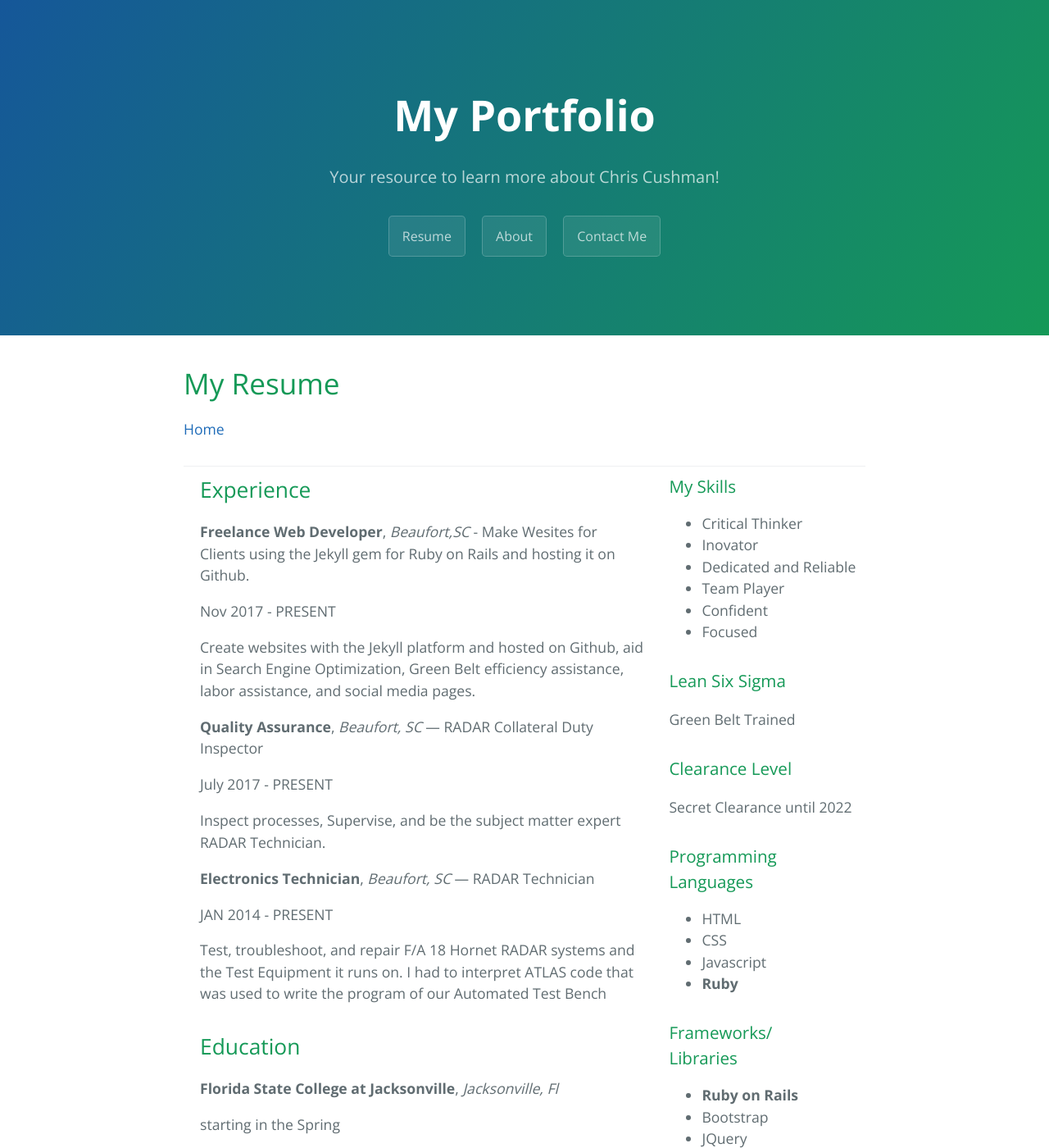
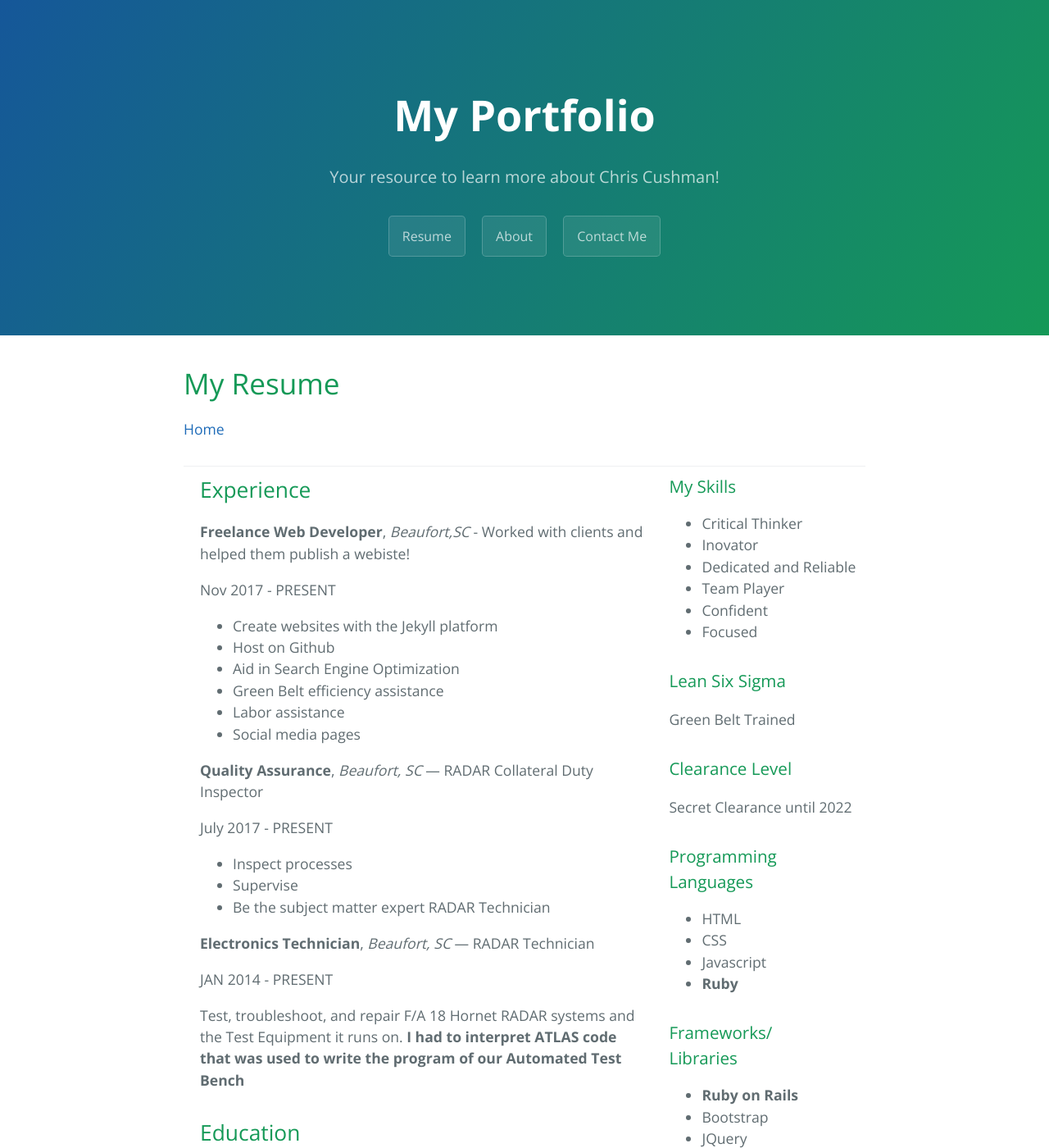
Before and after one commit to usedtoliveonmars/myportfolio, a Jekyll site: the page built from resume.html, in a window 1280 px wide and 1400 px high. Shown: the whole window at 82% size. Built offline with Jekyll 4.4.1, drawn with Linux system fonts in a browser that asks for light colours.

Commit message:
Updated resume

```diff
--- a/resume.html
+++ b/resume.html
@@ -16,23 +16,34 @@ layout: default
 
 		<h2>Experience</h2>
 
-		<p><strong>Freelance Web Developer</strong>, <em>Beaufort,SC</em> - Make Wesites for Clients using the Jekyll gem for Ruby on Rails and hosting it on Github.</p>
+		<p><strong>Freelance Web Developer</strong>, <em>Beaufort,SC</em> - Worked with clients and helped them publish a webiste!</p>
 
 			<p>Nov 2017 - PRESENT</p>
 
-			<p>Create websites with the Jekyll platform and hosted on Github, aid in Search Engine Optimization, Green Belt efficiency assistance, labor assistance, and social media pages.</p>
+			<ul>
+			<li>Create websites with the Jekyll platform</li>
+			<li>Host on Github</li>
+			<li>Aid in Search Engine Optimization</li>
+			<li>Green Belt efficiency assistance</li>
+			<li>Labor assistance</li>
+			<li>Social media pages</li>
+			</ul>
 
 		<p><strong>Quality Assurance</strong>, <em>Beaufort, SC</em> — RADAR Collateral Duty Inspector</p>
 
 			<p>July 2017 - PRESENT</p>
 
-			<p>Inspect processes, Supervise, and be the subject matter expert RADAR Technician.</p>
+			<ul>
+			<li>Inspect processes</li>
+			<li>Supervise</li>
+			<li>Be the subject matter expert RADAR Technician</li>
+			</ul>
 
 		<p><strong>Electronics Technician</strong>, <em>Beaufort, SC</em> — RADAR Technician</p>
 
 			<p>JAN 2014 - PRESENT</p>
 
-			<p>Test, troubleshoot, and repair F/A 18 Hornet RADAR systems and the Test Equipment it runs on. I had to interpret ATLAS code that was used to write the program of our Automated Test Bench</p>
+			<p>Test, troubleshoot, and repair F/A 18 Hornet RADAR systems and the Test Equipment it runs on. <strong>I had to interpret ATLAS code that was used to write the program of our Automated Test Bench</strong></p>
 
 			<!-- My education -->
 
```
Also changed, not shown: 2 other files.
